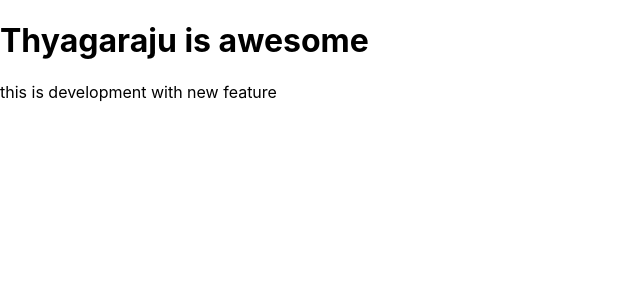
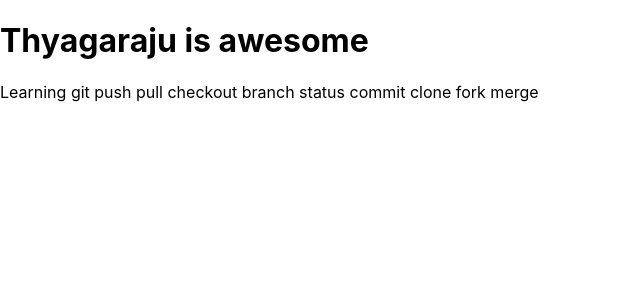
Before and after one commit to Raju5889/amplifyapp, a React (Create React App) app: page / in a window 1280 px wide. Shown: the top 300 px of the page, without its empty margins (0-640 px from the left). Built offline with nearby package versions, Linux system fonts and the light colour scheme.

Commit message:
changed text

```diff
--- a/src/App.js
+++ b/src/App.js
@@ -5,7 +5,9 @@ function App() {
   return (
     <div>
       <h1>Thyagaraju is awesome</h1>
-      <p>this is development with new feature</p>
+      <p>
+        Learning git push pull checkout branch status commit clone fork merge
+      </p>
     </div>
   );
 }
```
